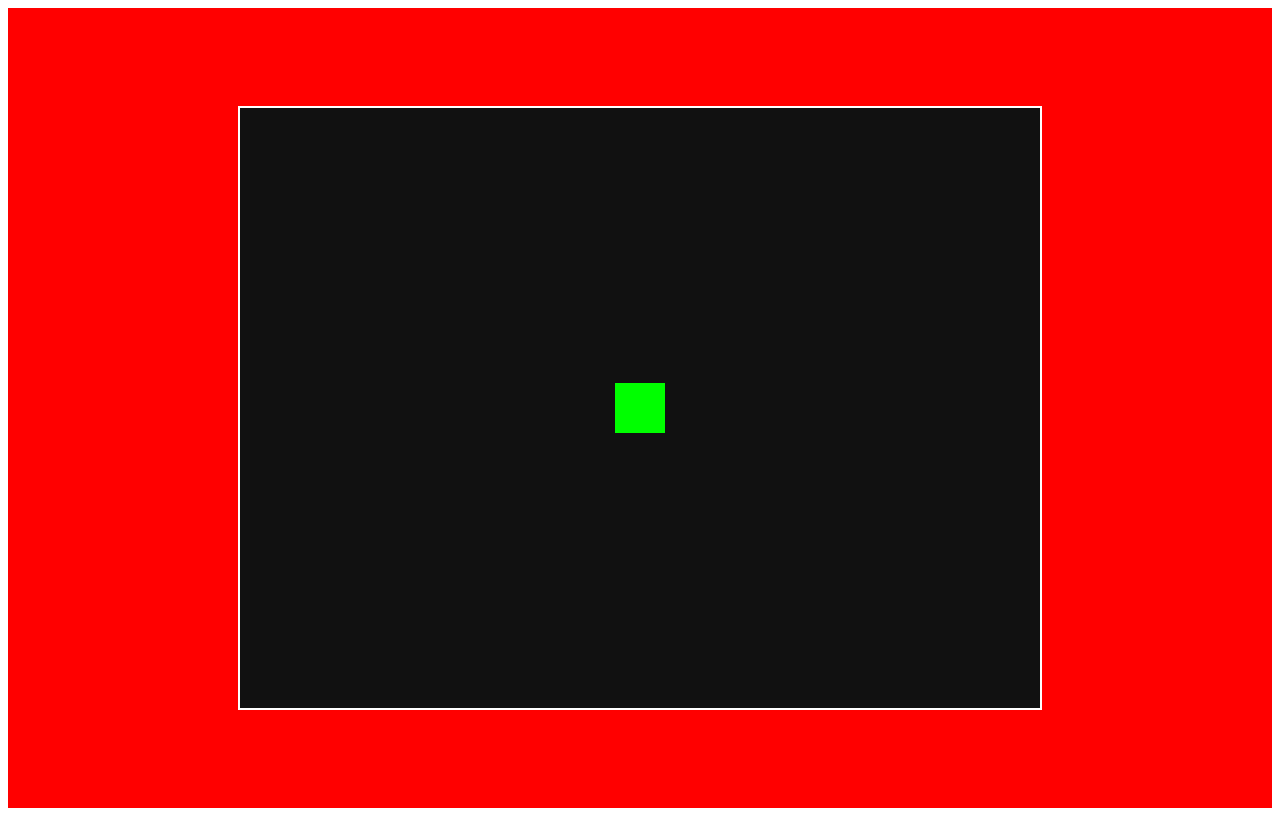
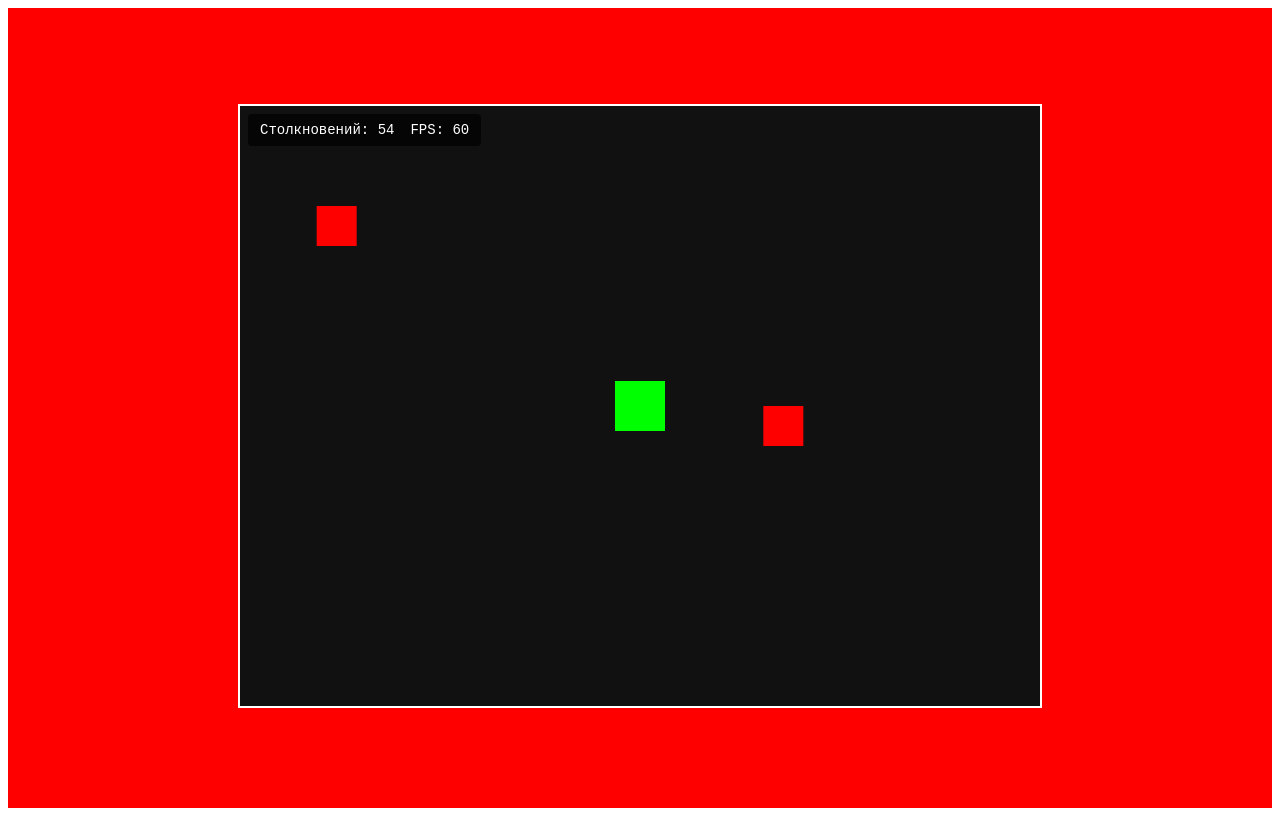
Before and after one commit to Eurodancer26/game-engine-tutorial, a website built with webpack: page src/index.html in a window 1280 px wide. Built offline with nearby package versions, Linux system fonts and the light colour scheme.

Commit message:
Этап  deltaTime и UI, полные комментарии

```diff
--- /dev/null
+++ b/src/game/Enemy.js
@@ -0,0 +1,50 @@
+import { GameObject } from './GameObject';
+
+/**
+ * Класс врага. Движется горизонтально, отскакивая от границ.
+ */
+export class Enemy extends GameObject {
+    /**
+     * @param {number} x - начальная X
+     * @param {number} y - начальная Y
+     * @param {number} width - ширина
+     * @param {number} height - высота
+     * @param {number} speed - скорость (может быть отрицательной для начального направления)
+     * @param {number} canvasWidth - ширина поля
+     * @param {number} canvasHeight - высота поля
+     */
+    constructor(x, y, width, height, speed, canvasWidth, canvasHeight) {
+        super(x, y, width, height, '#f00');
+        // Модуль скорости (всегда положительный) для отскока
+        this.speed = Math.abs(speed);
+        // Текущая скорость по X (со знаком, может меняться при отскоке)
+        this.vx = speed;
+        this.canvasWidth = canvasWidth;
+        this.canvasHeight = canvasHeight;
+    }
+
+    /**
+     * Обновление позиции врага.
+     * @param {number} deltaTime - время с предыдущего кадра (сек)
+     * @param {Object} input - не используется, но оставляем для единообразия
+     */
+    update(deltaTime, input) {
+        // Движение по X с учётом времени
+        this.x += this.vx * deltaTime;
+
+        // Отскок от левой границы
+        if (this.x <= 0) {
+            this.x = 0;
+            this.vx = this.speed;          // меняем направление на положительное
+        }
+        // Отскок от правой границы
+        else if (this.x + this.width >= this.canvasWidth) {
+            this.x = this.canvasWidth - this.width;
+            this.vx = -this.speed;         // меняем направление на отрицательное
+        }
+
+        // Ограничение по Y (на случай будущего вертикального движения)
+        if (this.y < 0) this.y = 0;
+        if (this.y + this.height > this.canvasHeight) this.y = this.canvasHeight - this.height;
+    }
+}
--- /dev/null
+++ b/src/game/EntityManager.js
@@ -0,0 +1,50 @@
+/**
+ * Управляет коллекцией игровых объектов.
+ */
+export class EntityManager {
+    constructor() {
+        this.entities = [];
+    }
+
+    add(entity) {
+        this.entities.push(entity);
+    }
+
+    remove(entity) {
+        const index = this.entities.indexOf(entity);
+        if (index !== -1) this.entities.splice(index, 1);
+    }
+
+    /**
+     * Обновляет все объекты.
+     * @param {number} deltaTime - время с предыдущего кадра (сек)
+     * @param {Object} input - состояние клавиш
+     */
+    update(deltaTime, input) {
+        for (const entity of this.entities) {
+            if (entity.update) {
+                entity.update(deltaTime, input);
+            }
+        }
+    }
+
+    /**
+     * Отрисовывает все объекты.
+     * @param {CanvasRenderingContext2D} ctx
+     */
+    draw(ctx) {
+        for (const entity of this.entities) {
+            if (entity.draw) {
+                entity.draw(ctx);
+            }
+        }
+    }
+
+    /**
+     * Возвращает массив объектов определённого типа.
+     * @param {Function} type - класс (например, Enemy)
+     */
+    getEntitiesByType(type) {
+        return this.entities.filter(entity => entity instanceof type);
+    }
+}
--- /dev/null
+++ b/src/game/GameObject.js
@@ -0,0 +1,52 @@
+/**
+ * Базовый класс для всех игровых объектов.
+ * Содержит общие свойства и методы.
+ */
+export class GameObject {
+    /**
+     * @param {number} x - координата X верхнего левого угла
+     * @param {number} y - координата Y верхнего левого угла
+     * @param {number} width - ширина объекта
+     * @param {number} height - высота объекта
+     * @param {string} color - цвет (CSS-формат)
+     */
+    constructor(x, y, width, height, color = '#fff') {
+        this.x = x;
+        this.y = y;
+        this.width = width;
+        this.height = height;
+        this.color = color;
+        this.vx = 0;  // скорость по X (пиксели/сек)
+        this.vy = 0;  // скорость по Y
+    }
+
+    /**
+     * Обновление состояния объекта. Переопределяется в наследниках.
+     * @param {number} deltaTime - время с предыдущего кадра (в секундах)
+     * @param {Object} input - состояние клавиш
+     */
+    update(deltaTime, input) {
+        // По умолчанию ничего не делаем
+    }
+
+    /**
+     * Отрисовка объекта. По умолчанию рисует прямоугольник.
+     * @param {CanvasRenderingContext2D} ctx
+     */
+    draw(ctx) {
+        ctx.fillStyle = this.color;
+        ctx.fillRect(this.x, this.y, this.width, this.height);
+    }
+
+    /**
+     * Проверка столкновения двух прямоугольников (AABB).
+     * @param {GameObject} other
+     * @returns {boolean}
+     */
+    collidesWith(other) {
+        return this.x < other.x + other.width &&
+               this.x + this.width > other.x &&
+               this.y < other.y + other.height &&
+               this.y + this.height > other.y;
+    }
+}
--- a/src/game/Input.js
+++ b/src/game/Input.js
@@ -1,10 +1,9 @@
 /**
  * Класс для отслеживания состояния клавиатуры.
- * Сохраняет текущее состояние нужных клавиш и обрабатывает события keydown/keyup.
  */
 export class Input {
     constructor() {
-        // Объект, где ключи — названия клавиш, значения — boolean (нажата/не нажата)
+        // Объект, где ключ — название клавиши, значение — нажата ли
         this.keys = {
             ArrowUp: false,
             ArrowDown: false,
@@ -12,29 +11,17 @@ export class Input {
             ArrowRight: false
         };
 
-        // Привязываем обработчики событий к окну
-        // Используем bind или стрелочные функции, чтобы сохранить контекст this
         window.addEventListener('keydown', (e) => this.handleKeyDown(e));
         window.addEventListener('keyup', (e) => this.handleKeyUp(e));
     }
 
-    /**
-     * Обработчик нажатия клавиши.
-     * @param {KeyboardEvent} e
-     */
     handleKeyDown(e) {
-        // Проверяем, есть ли такая клавиша в нашем объекте keys
         if (this.keys.hasOwnProperty(e.key)) {
             this.keys[e.key] = true;
-            // Предотвращаем стандартное поведение браузера (например, прокрутку страницы стрелками)
-            e.preventDefault();
+            e.preventDefault(); // Отключаем прокрутку страницы стрелками
         }
     }
 
-    /**
-     * Обработчик отпускания клавиши.
-     * @param {KeyboardEvent} e
-     */
     handleKeyUp(e) {
         if (this.keys.hasOwnProperty(e.key)) {
             this.keys[e.key] = false;
@@ -42,11 +29,7 @@ export class Input {
         }
     }
 
-    /**
-     * Возвращает текущее состояние клавиш.
-     * @returns {Object} копия объекта keys (чтобы внешний код не мог изменить напрямую)
-     */
     getState() {
-        return { ...this.keys }; // возвращаем поверхностную копию
+        return { ...this.keys }; // Возвращаем копию, чтобы внешний код не мог изменить внутреннее состояние
     }
 }
--- a/src/game/Player.js
+++ b/src/game/Player.js
@@ -1,48 +1,59 @@
+import { GameObject } from './GameObject';
+
 /**
- * Класс игрока — управляемый объект, который может двигаться и отрисовываться.
+ * Класс игрока. Управляется стрелками.
  */
-export class Player {
+export class Player extends GameObject {
     /**
-     * @param {number} x - начальная X-координата (верхний левый угол)
-     * @param {number} y - начальная Y-координата
-     * @param {number} width - ширина прямоугольника
-     * @param {number} height - высота прямоугольника
-     * @param {number} speed - скорость перемещения (пикселей за кадр)
+     * @param {number} x - начальная X
+     * @param {number} y - начальная Y
+     * @param {number} width - ширина
+     * @param {number} height - высота
+     * @param {number} speed - скорость в пикселях в секунду
+     * @param {number} canvasWidth - ширина поля для ограничения
+     * @param {number} canvasHeight - высота поля
      */
-    constructor(x, y, width, height, speed) {
-        this.x = x;
-        this.y = y;
-        this.width = width;
-        this.height = height;
+    constructor(x, y, width, height, speed, canvasWidth, canvasHeight) {
+        // Вызываем конструктор родителя, задаём зелёный цвет
+        super(x, y, width, height, '#0f0');
         this.speed = speed;
+        this.canvasWidth = canvasWidth;
+        this.canvasHeight = canvasHeight;
     }
 
     /**
-     * Обновление позиции игрока на основе текущего состояния клавиш.
-     * @param {Object} keys - объект с флагами нажатых клавиш (например, { ArrowUp: true })
-     * @param {number} canvasWidth - ширина canvas (для ограничения)
-     * @param {number} canvasHeight - высота canvas
+     * Обновление позиции игрока на основе ввода и deltaTime.
+     * @param {number} deltaTime - время с предыдущего кадра (сек)
+     * @param {Object} input - объект с флагами клавиш
      */
-    update(keys, canvasWidth, canvasHeight) {
-        // Изменяем координаты в зависимости от зажатых клавиш
-        if (keys.ArrowUp) this.y -= this.speed;
-        if (keys.ArrowDown) this.y += this.speed;
-        if (keys.ArrowLeft) this.x -= this.speed;
-        if (keys.ArrowRight) this.x += this.speed;
+    update(deltaTime, input) {
+        // Направление движения по осям (-1, 0, 1)
+        let moveX = 0;
+        let moveY = 0;
+        if (input.ArrowLeft) moveX = -1;
+        if (input.ArrowRight) moveX = 1;
+        if (input.ArrowUp) moveY = -1;
+        if (input.ArrowDown) moveY = 1;
 
-        // Ограничиваем, чтобы игрок не выходил за границы canvas
+        // Нормализация диагонального движения: если движемся по диагонали,
+        // длина вектора (1,1) = √2 ≈ 1.41, делим на √2, чтобы сохранить единичную длину.
+        if (moveX !== 0 && moveY !== 0) {
+            moveX /= Math.sqrt(2);
+            moveY /= Math.sqrt(2);
+        }
+
+        // Устанавливаем скорость по осям (пиксели/сек)
+        this.vx = moveX * this.speed;
+        this.vy = moveY * this.speed;
+
+        // Перемещаем объект с учётом deltaTime (пиксели = скорость * время)
+        this.x += this.vx * deltaTime;
+        this.y += this.vy * deltaTime;
+
+        // Ограничение, чтобы игрок не выходил за пределы canvas
         if (this.x < 0) this.x = 0;
         if (this.y < 0) this.y = 0;
-        if (this.x + this.width > canvasWidth) this.x = canvasWidth - this.width;
-        if (this.y + this.height > canvasHeight) this.y = canvasHeight - this.height;
-    }
-
-    /**
-     * Отрисовка игрока на canvas.
-     * @param {CanvasRenderingContext2D} ctx - контекст 2D для рисования
-     */
-    draw(ctx) {
-        ctx.fillStyle = '#0f0'; // ярко-зелёный цвет
-        ctx.fillRect(this.x, this.y, this.width, this.height);
+        if (this.x + this.width > this.canvasWidth) this.x = this.canvasWidth - this.width;
+        if (this.y + this.height > this.canvasHeight) this.y = this.canvasHeight - this.height;
     }
 }
--- a/src/index.html
+++ b/src/index.html
@@ -3,14 +3,23 @@
 <head>
     <meta charset="UTF-8">
     <meta name="viewport" content="width=device-width, initial-scale=1.0">
-    <!-- Заголовок подставляется из конфигурации HtmlWebpackPlugin -->
+    <!-- Заголовок подставляется из webpack конфига -->
     <title><%= htmlWebpackPlugin.options.title %></title>
 </head>
 <body>
-    <!-- Блок app: обёртка для всего содержимого, центрирует canvas -->
     <div class="app">
-        <!-- Блок canvas: игровой холст -->
-        <canvas id="gameCanvas" class="canvas" width="800" height="600"></canvas>
+        <!-- Контейнер для позиционирования UI поверх canvas -->
+        <div class="game-container">
+            <!-- Игровой холст -->
+            <canvas id="gameCanvas" class="canvas" width="800" height="600"></canvas>
+            <!-- Интерфейс: отображается поверх canvas -->
+            <div class="ui">
+                <div class="ui__stats">
+                    <div class="ui__stat">Столкновений: <span id="collisionCount">0</span></div>
+                    <div class="ui__stat">FPS: <span id="fpsValue">0</span></div>
+                </div>
+            </div>
+        </div>
     </div>
 </body>
 </html>
--- a/src/index.js
+++ b/src/index.js
@@ -1,41 +1,127 @@
-// Импортируем стили (чтобы Webpack включил их в сборку)
+// Импорт стилей (Webpack добавит их в сборку)
 import './styles/main.scss';
 
-// Импортируем наши классы
+// Импорт классов игры
 import { Player } from './game/Player';
+import { Enemy } from './game/Enemy';
 import { Input } from './game/Input';
-import { GameLoop } from './game/GameLoop';
+import { EntityManager } from './game/EntityManager';
 
 // Получаем ссылку на canvas и контекст рисования
 const canvas = document.getElementById('gameCanvas');
 const ctx = canvas.getContext('2d');
 
-// Создаём экземпляр игрока. Размеры: 50x50, начальная позиция — центр canvas, скорость 5.
+// Создаём менеджер сущностей
+const entityManager = new EntityManager();
+
+// --- Создание игрока ---
+// Параметры: x, y, ширина, высота, скорость (пиксели/сек), ширина и высота canvas
 const player = new Player(
     canvas.width / 2 - 25,
     canvas.height / 2 - 25,
-    50,
-    50,
-    5
+    50, 50, 300,
+    canvas.width, canvas.height
 );
+entityManager.add(player);
 
-// Создаём объект для обработки ввода
+// --- Создание врагов ---
+// Первый враг: стартовая позиция (100,100), размер 40x40, скорость 200 вправо
+const enemy1 = new Enemy(
+    100, 100,
+    40, 40, 200,
+    canvas.width, canvas.height
+);
+entityManager.add(enemy1);
+
+// Второй враг: (500,300), скорость -200 (влево)
+const enemy2 = new Enemy(
+    500, 300,
+    40, 40, -200,
+    canvas.width, canvas.height
+);
+entityManager.add(enemy2);
+
+// Обработчик ввода
 const input = new Input();
 
-// Функция обновления логики (вызывается каждый кадр)
-function update() {
-    // Передаём игроку текущее состояние клавиш и размеры canvas
-    player.update(input.getState(), canvas.width, canvas.height);
+// --- Переменные для UI ---
+let collisionCount = 0;                 // количество столкновений
+const collisionSpan = document.getElementById('collisionCount'); // элемент для отображения
+const fpsSpan = document.getElementById('fpsValue');            // элемент для FPS
+
+let frameCount = 0;                     // счётчик кадров для расчёта FPS
+let lastFpsUpdate = performance.now();  // время последнего обновления FPS
+
+// --- Игровой цикл с deltaTime ---
+let lastTime = performance.now();       // время предыдущего кадра
+
+/**
+ * Обновление логики игры.
+ * @param {number} deltaSec - время с предыдущего кадра в секундах
+ */
+function update(deltaSec) {
+    // Обновляем все объекты (игрок, враги)
+    entityManager.update(deltaSec, input.getState());
+
+    // Проверяем столкновения игрока с каждым врагом
+    const enemies = entityManager.getEntitiesByType(Enemy);
+    for (const enemy of enemies) {
+        if (player.collidesWith(enemy)) {
+            // Увеличиваем счётчик и обновляем отображение
+            collisionCount++;
+            collisionSpan.textContent = collisionCount;
+
+            // Визуальный эффект: игрок становится жёлтым, затем возвращается к зелёному
+            player.color = '#ff0';
+            setTimeout(() => {
+                player.color = '#0f0';
+            }, 200);
+
+            // Возвращаем игрока в центр
+            player.x = canvas.width / 2 - player.width / 2;
+            player.y = canvas.height / 2 - player.height / 2;
+        }
+    }
 }
 
-// Функция отрисовки (вызывается каждый кадр)
+/**
+ * Отрисовка всех объектов.
+ */
 function draw() {
-    // Очищаем весь canvas
     ctx.clearRect(0, 0, canvas.width, canvas.height);
-    // Рисуем игрока
-    player.draw(ctx);
+    entityManager.draw(ctx);
 }
 
-// Создаём игровой цикл и запускаем его
-const gameLoop = new GameLoop(update, draw);
-gameLoop.start();
+/**
+ * Основной игровой цикл, вызывается браузером через requestAnimationFrame.
+ * @param {number} now - текущее время в миллисекундах
+ */
+function gameLoop(now) {
+    // Вычисляем deltaTime в миллисекундах, затем переводим в секунды
+    let deltaMs = now - lastTime;
+    lastTime = now;
+
+    let deltaSec = deltaMs / 1000;
+    // Защита от больших скачков (например, при переключении вкладок)
+    if (deltaSec > 0.1) deltaSec = 0.1;
+
+    update(deltaSec);
+    draw();
+
+    // --- Расчёт и отображение FPS (раз в секунду) ---
+    frameCount++;
+    const nowMs = performance.now();
+    if (nowMs - lastFpsUpdate >= 1000) {
+        // FPS = (число кадров * 1000) / реальное время в миллисекундах
+        const fps = Math.round((frameCount * 1000) / (nowMs - lastFpsUpdate));
+        fpsSpan.textContent = fps;
+        frameCount = 0;
+        lastFpsUpdate = nowMs;
+    }
+
+    // Запрашиваем следующий кадр
+    requestAnimationFrame(gameLoop);
+}
+
+// Запускаем игровой цикл
+requestAnimationFrame(gameLoop);
--- /dev/null
+++ b/src/styles/blocks/game-container.scss
@@ -0,0 +1,6 @@
+@use '../utils/variables' as *;
+
+// Контейнер для canvas и UI, обеспечивает относительное позиционирование
+.game-container {
+    position: relative;
+}
--- /dev/null
+++ b/src/styles/blocks/ui.scss
@@ -0,0 +1,26 @@
+@use '../utils/variables' as *;
+
+// Блок UI, который накладывается поверх canvas
+.ui {
+    position: absolute;      // позиционируется относительно .game-container
+    top: 10px;
+    left: 10px;
+    background: rgba(0, 0, 0, 0.7);
+    color: white;
+    padding: 8px 12px;
+    border-radius: 4px;
+    font-family: monospace;
+    font-size: 14px;
+    pointer-events: none;    // чтобы UI не перехватывал клики (кнопки пока не нужны)
+}
+
+// Группа статистики (столкновения, FPS)
+.ui__stats {
+    display: flex;
+    gap: 16px;
+}
+
+// Отдельный элемент статистики
+.ui__stat {
+    white-space: nowrap;     // чтобы текст не переносился
+}
--- a/src/styles/main.scss
+++ b/src/styles/main.scss
@@ -1,3 +1,4 @@
-// Импортируем блоки. Переменные не нужны, так как они уже импортированы внутри блоков.
 @use 'blocks/app';
 @use 'blocks/canvas';
+@use 'blocks/game-container';
+@use 'blocks/ui';
```
